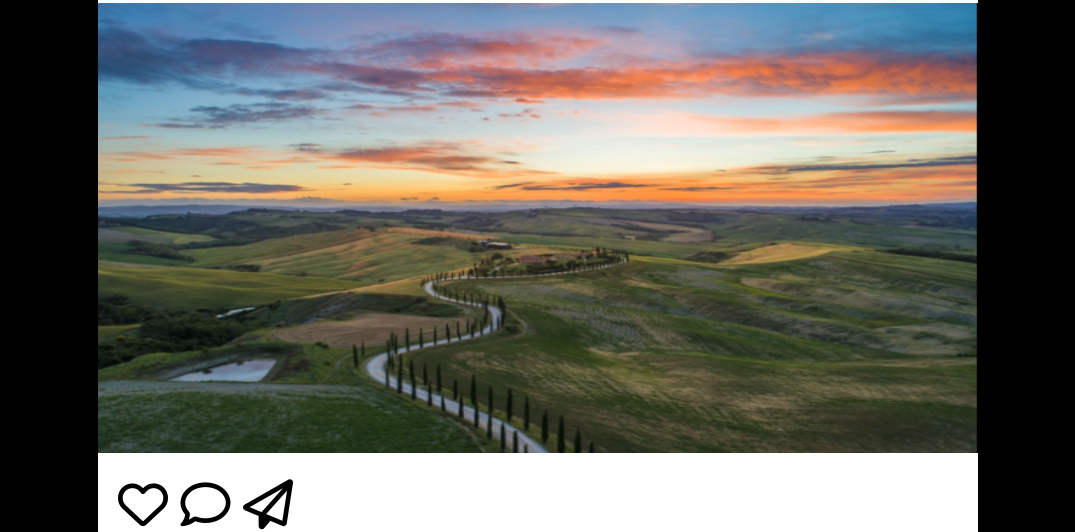
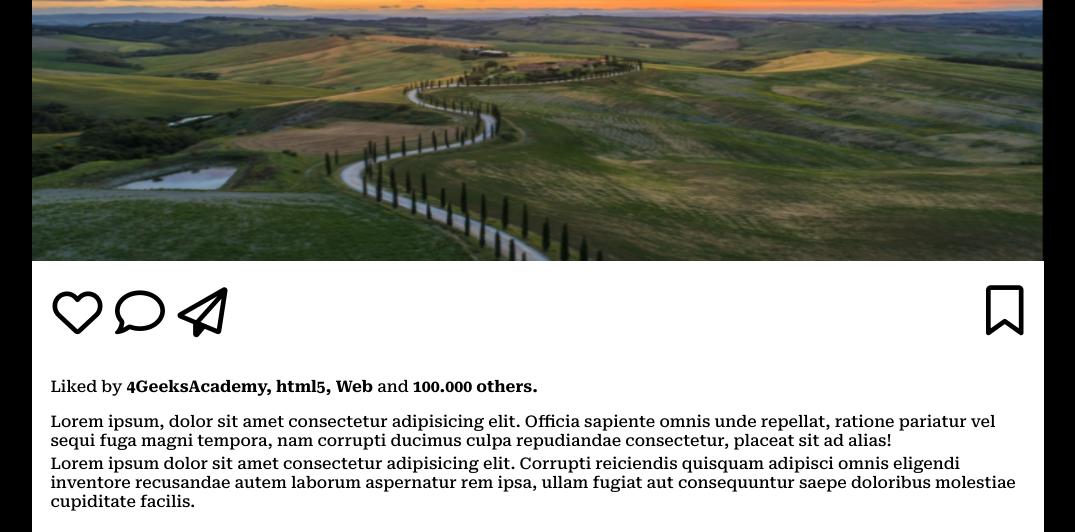
Before and after one commit to 4GeeksAcademy/Ricard0-A-instagram-photo-feed, a plain HTML site: page index.html in a window 1280 px wide. Shown: the part 307-839 px from the top of the page, without its empty margins (102-1177 px from the left). Drawn offline with Linux system fonts and the light colour scheme.

Commit message:
first commit

```diff
--- a/index.html
+++ b/index.html
@@ -12,16 +12,15 @@
     <link rel="stylesheet" href="style.css">
 </head>
 
+
 <body>
-    <main>
+    <div class="main">
         <div class="post_header">
 
             <div class="header_izq">
-                <!-- Div Icono-->
                 <div class="icono_izq">
                     <i class="fa-brands fa-html5"></i>
                 </div>
-                <!-- Div Icono/Letra -->
                 <div class="icono_letra">
                     <p>HTML5</p>
                     <p style="margin-top: -9px;">Rigoberto</p>
@@ -42,7 +41,7 @@
         <div class="post_body">
 
             <div class="imagen">
-                <img src="backgroundIG.png" alt="">
+                <img src="backgroundIG.png" alt="Nonsense">
             </div>
             <div class="iconos">
                 <i class="fa-regular fa-heart"></i> <i class="fa-regular fa-comment"></i> <i
@@ -50,7 +49,7 @@
             </div>
         </div>
         <div class="post_footer">
-            <p>Linked by <strong>4GeeksAcademy, html5, Web</strong> and <strong>100.000 others.</strong></p>
+            <p>Liked by <strong>4GeeksAcademy, html5, Web</strong> and <strong>100.000 others.</strong></p>
             <p>Lorem ipsum, dolor sit amet consectetur adipisicing elit. Officia sapiente omnis unde repellat, ratione
                 pariatur vel sequi fuga magni tempora, nam corrupti ducimus culpa repudiandae consectetur, placeat sit
                 ad alias!</p>
@@ -59,7 +58,7 @@
                 doloribus molestiae cupiditate facilis.</p>
 
         </div>
-    </main>
+    </div>
 
 </body>
 
--- a/style.css
+++ b/style.css
@@ -1,15 +1,20 @@
 body {
-    height: 3000px;
-    margin: 200px;
+
     background-color: black;
+    /* Fixed */
+    height: 100%;
+    display: flex;
+    justify-content: center;
 
 
 
 }
 
 
-main {
+.main {
     background-color: white;
+    height: 100%;
+    width: 80%;
 }
 
 p {
@@ -33,7 +38,6 @@ p {
 .header_izq {
     height: 700px;
     width: 700px;
-    /* background-color: red; */
     display: flex;
 
 }
@@ -48,15 +52,12 @@ p {
 .header_derecha {
     height: 700px;
     width: 700px;
-    /* background-color: blue; */
 
 }
 
 
 
-/* EMPEZAMOS A MODIFICAR LA PAGINA  */
 
-/* Header izquierdo  */
 
 
 
@@ -80,7 +81,6 @@ p {
 }
 
 
-/* Header derecho  */
 
 .header_derecha div {
     float: right;
@@ -91,7 +91,6 @@ p {
 
 
 
-/* Empieza Post-Body  */
 
 
 .post_body {
@@ -110,7 +109,6 @@ p {
 
 
 .iconos {
-    position: relative;
     font-size: 50px;
     height: 700px;
     width: 950px;
@@ -120,21 +118,19 @@ p {
 }
 
 .fa-bookmark {
-    margin-right: 40px;
-    float: right;
+    position: absolute;
+    right: 20px;
 }
 
 
 
 
-/* Empieza el Futah  */
 
 .post_footer {
     height: 170px;
     margin-top: -50px;
     margin-left: 18px;
     margin-right: 14px;
-    /* text-align: justify; */
 
 }
 
```
